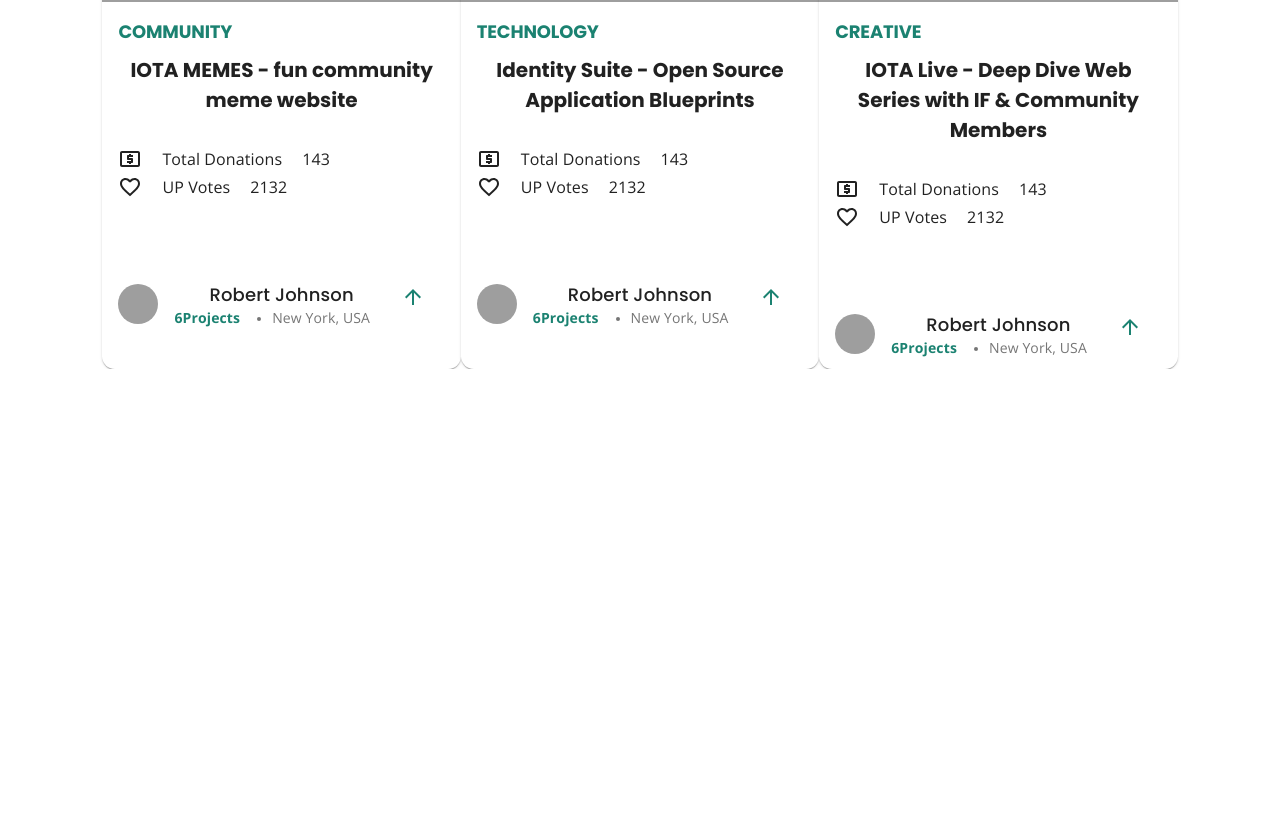
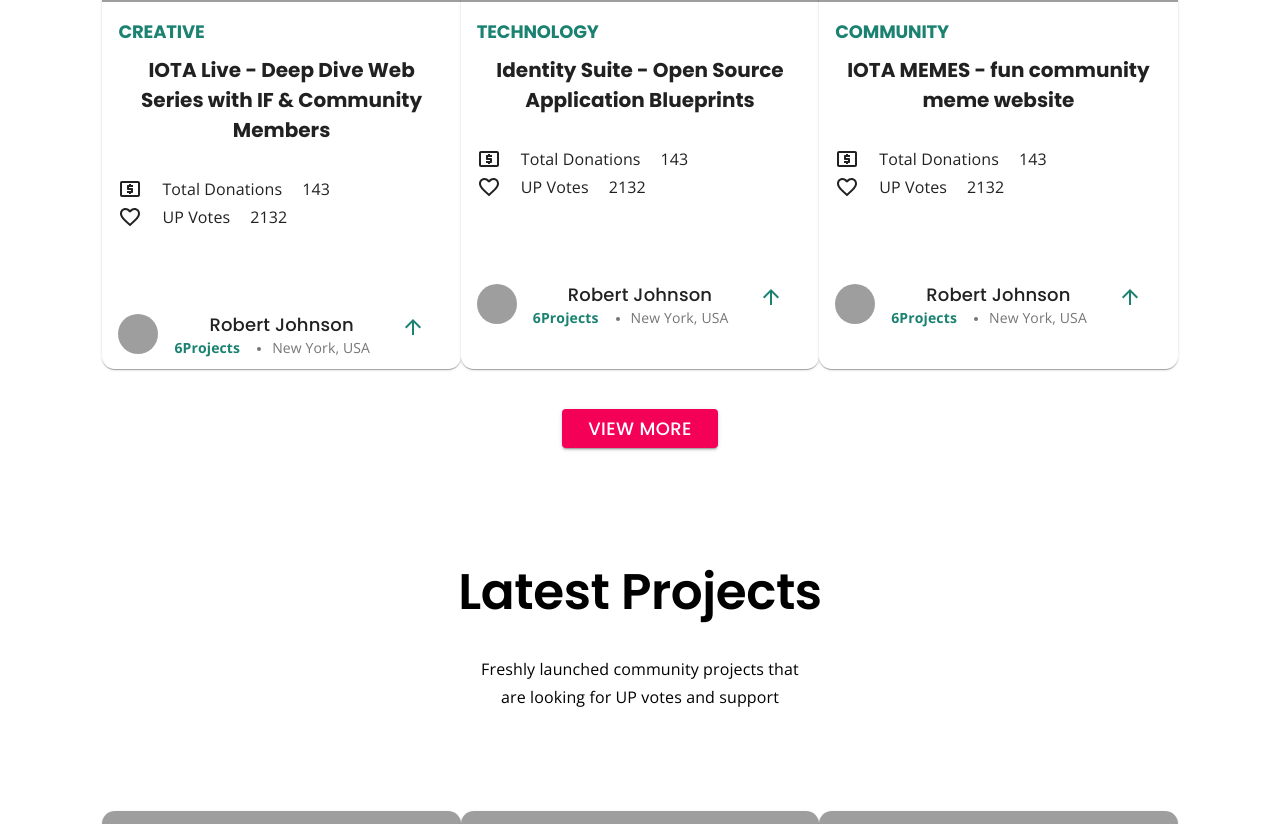
Before and after one commit to CroplyOfficial/iota-up-client, a React (Create React App) app: page / in a window 1280 px wide. Shown: the part 1436-2260 px from the top of the page. Before the commit the page ends 1805 px from the top, so only its background shows below. Built offline with nearby package versions, Linux system fonts and the light colour scheme; grey boxes are pictures that could not be loaded.

Commit message:
implemented ⏰ donations counter / refactored featuredSection to be modular / added lastSectio lastSection

```diff
--- a/src/pages/root/Root.tsx
+++ b/src/pages/root/Root.tsx
@@ -5,15 +5,49 @@
 import "../../static/css/root/root.css";
 import {FeaturedSection} from "./featuredSection.root";
 import {Hero} from "./hero.root";
+import { Counter } from "./counter.root";
+import { SampleProjects } from "./sampleState";
 
 const useStyles = makeStyles(()=>createStyles({
   heroContainer: {
     paddingBottom: "30vh",
+  },
+  featuredSection: {
+    paddingBottom: "107px",
+  },
+  lastSection: {
+    paddingBottom: "107px",
   }
 }))
 
 export const Root = () => {
   const classes = useStyles();
+
+  /* FEATURED */
+  const featuredTitle = "Projects on the UP";
+  const featuredSubHeader = (
+    <div>
+    Some of the top voted for and supported projects
+    <br/>
+accross all categories from the UP community
+  <br/>
+creators, designers, and developers
+  </div>);
+  const featuredProjects = [...SampleProjects].sort(() => Math.random() - 0.5 );
+  const featuredOnClick = () => null;
+  /* FEATURED */
+
+  /* LATEST */
+  const latestTitle = "Latest Projects";
+  const latestSubHeader = (<div>
+    Freshly launched community projects that
+    <br/>
+    are looking for UP votes and support
+    </div>);
+  const latestProjects = [...SampleProjects].sort(() => Math.random() - 0.5 );
+  const latestOnClick = () => null;
+  /* LATEST */
+
   return (
     <React.Fragment>
       <Navbar />
@@ -21,7 +55,11 @@
         <Hero />
       </Container>
       <Container>
-        <FeaturedSection />
+        <FeaturedSection className={classes.featuredSection} title={featuredTitle} subHeader={featuredSubHeader} projects={featuredProjects} onClick={featuredOnClick} />
+        <FeaturedSection className={classes.lastSection} title={latestTitle} subHeader={latestSubHeader} projects={latestProjects} onClick={latestOnClick} />
+      </Container>
+      <Container>
+        <Counter />
       </Container>
     </React.Fragment>
   );
--- a/src/pages/root/featuredSection.root.tsx
+++ b/src/pages/root/featuredSection.root.tsx
@@ -1,6 +1,6 @@
-import {createStyles, makeStyles, Typography} from "@material-ui/core";
-import {useState} from "react";
+import {createStyles, makeStyles, Typography, Button } from "@material-ui/core";
 import { Card } from "../../components/card/card";
+import { IProject } from "../../interfaces/project.interface";
 
 const useStyles = makeStyles(() => createStyles({
   root: {
@@ -28,57 +28,54 @@
     display: "flex",
     flexGrow: 1,
     justifyContent: "space-around",
+  },
+  actionButton: {
+
+  },
+  actionButtonContainer: {
+    display: "flex",
+    justifyContent: "center",
+    paddingTop: "2.5rem",
+  },
+  actionButtonSpan: {
+    fontFamily: "Poppins",
+    fontWeight: 7000,
+    fontStyle: "standard",
+    fontSize: "18px",
+    lineHeight: "27px",
+    paddingLeft: "10px",
+    paddingRight: "10px",
   }
 }))
 
-export const FeaturedSection = () => {
-  const initialState: Array<any> = [{
-    title: "IOTA MEMES - fun community meme website",
-    description: "Long project description",
-    images: ["https://live.staticflickr.com/7629/28393379471_fd6ce887c3_b.jpg"],
-    tags: [],
-    donations: 143,
-    upvotes: 2132,
-  },
-    {
-    title: "Identity Suite - Open Source Application Blueprints",
-    description: "Long project description",
-    images: ["https://images.unsplash.com/photo-1481349518771-20055b2a7b24?ixid=MnwxMjA3fDB8MHxwaG90by1wYWdlfHx8fGVufDB8fHx8&ixlib=rb-1.2.1&auto=format&fit=crop&w=1109&q=80"],
-    tags: ["technology"],
-    donations: 143,
-    upvotes: 2132,
-  },
-    {
-    title: "IOTA Live - Deep Dive Web Series with IF & Community Members",
-    description: "Long project description",
-    images: ["https://images.unsplash.com/photo-1508138221679-760a23a2285b?ixid=MnwxMjA3fDB8MHxwaG90by1wYWdlfHx8fGVufDB8fHx8&ixlib=rb-1.2.1&auto=format&fit=crop&w=967&q=80"],
-    tags: ["creative"],
-    donations: 143,
-    upvotes: 2132,
-  },
+interface IProps {
+  title: string | React.ReactNode;
+  subHeader: string | React.ReactNode;
+  projects: IProject[];
+  onClick: () => void;
+}
 
-
-  ]
-  const [projects, setProjects] = useState<Array<any>>(initialState);
+export const FeaturedSection = (props: IProps & React.HTMLProps<HTMLElement>) => {
+  const {title, subHeader, projects, onClick, className} = props;
 
   const classes = useStyles();
   return (
-    <div>
+    <div className={className}>
       <div className={classes.text}>
       <Typography variant="h2" className={classes.header}>
-        Projects on the UP
+        {title}
       </Typography>
       <Typography variant="h4" className={classes.subHeader}>
-        Some of the top voted and supported projects
-        <br/>
-        across all categories from the UP community
-        <br/>
-        creators, designers, and developers
+        {subHeader}
       </Typography>
       </div>
       <div className={classes.cards}>
-       {projects.map((p,i)=> <Card project={p} key={"featured-project-"+(i +1)} />)
-      }
+       { projects.map((p,i)=> <Card project={p} key={"featured-project-"+(i +1)} />)}
+      </div>
+      <div className={classes.actionButtonContainer}>
+      <Button variant="contained" className={classes.actionButton} color="secondary" onClick={onClick}>
+        <span className={classes.actionButtonSpan}> View More </span>
+      </Button>
       </div>
     </div>
   );
```
